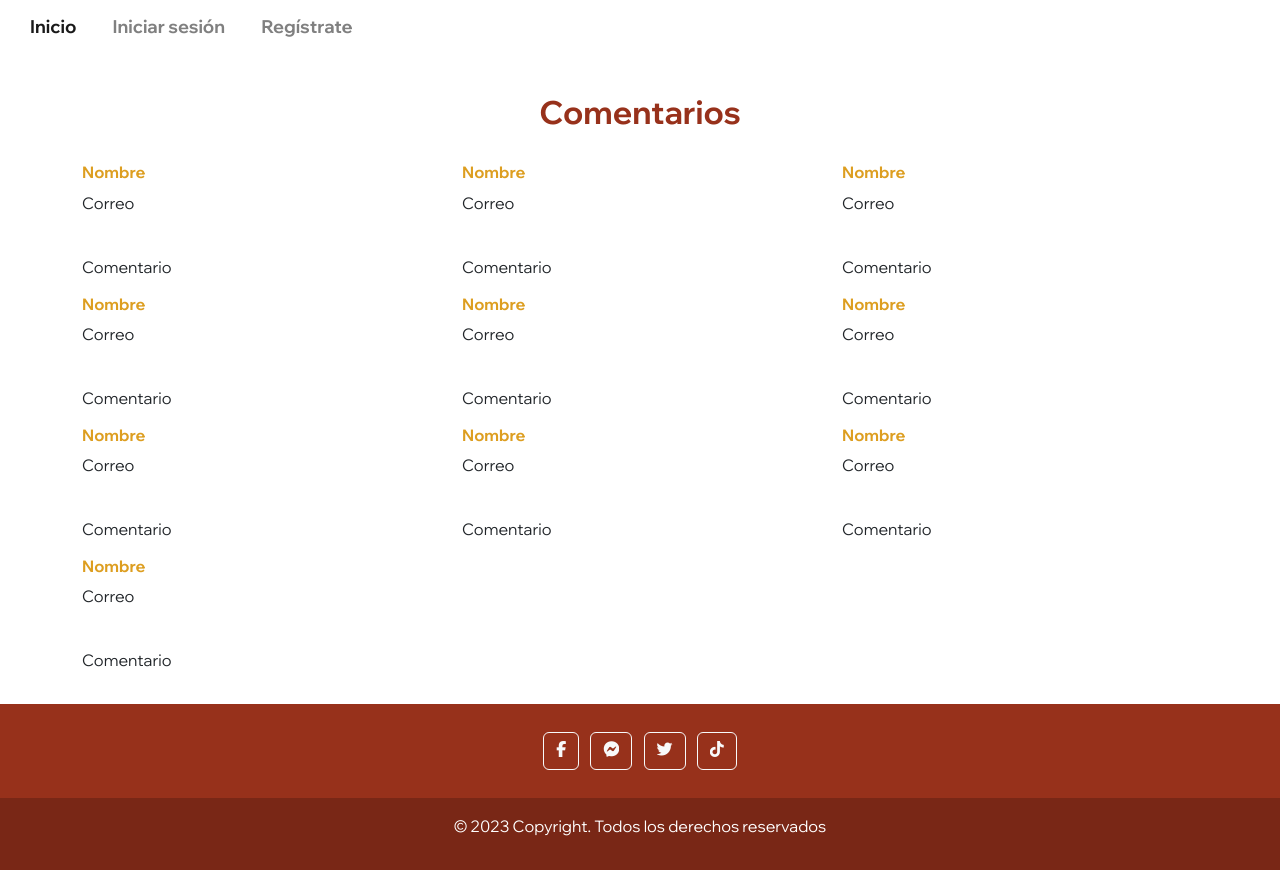
After one commit to MassielCC/Proyecto_POO_Pycharm, a Flask app: page /comentarios in a window 1280 px wide. The commit adds this page. Run offline with Flask 3, Linux system fonts and the light colour scheme; some libraries are stand-ins or nearby versions.

Commit message:
First commit

```diff
--- a/main.py
+++ b/main.py
@@ -15,6 +15,10 @@ def index():
 def carta():
     return render_template('/admin/carta.html')
 
+@app.route('/comentarios')
+def comentarios():
+    return render_template('/admin/comentarios.html')
+
 usuarios=[]
 @app.route("/signup/", methods=["GET", "POST"])
 def show_signup_form():
@@ -27,11 +31,9 @@ def show_signup_form():
         name = form.name.data
         email = form.email.data
         password = form.password.data
-        user = {'nombre': name, 'usuario':email, 'clave': password}
-        usuarios.append(user)
         try:
-            with open("usuarios1.txt", "a+") as archivo1:
-                archivo1.write(f"{user}")
+            with open("usuarios2.txt", "a+") as archivo1:
+                archivo1.write(f"{name}, {email}, {password}" + "\n")
         finally:
             archivo1.close()
         next = request.args.get('next', None)
@@ -105,14 +107,18 @@ def cerrar_sesion():
 if __name__ == '__main__':
     try:
         # lectura del archivo usuarios.txt
-        with open("usuarios.txt", "r") as archivo2:
+        with open("usuarios3.txt", "r") as archivo2:
             # en usuarios_ guardamos el contenido de usuarios.txt como una lista de str
             usuarios_ = archivo2.readlines()
+            print("Imprimir todo")
+            print(usuarios_)
     finally:
         archivo2.close()
         for u_ in usuarios_:
             # divido en una lista el contenido de cada linea
             info = u_.split(',')
+            print("Imprimir info")
+            print(info)
             elemento = {}  # creo el diccionario elemento
             elemento['usuario'] = info[1]  # el key 'usuario' toma el valor del correo
             elemento['clave'] = info[2]  # el key 'clave' guarda la contraseña
--- /dev/null
+++ b/templates/admin/comentarios.html
@@ -0,0 +1,20 @@
+{% extends './base.html' %}
+{% block title %}Comentarios{% endblock %}
+{% block body %}
+<div class="container py-3">
+    <br>
+    <h2 class="text-center">Comentarios</h2><br>
+    <div class="row">
+            {% for i in range(10) %}
+            <div class="col-lg-4 col-md-6 col-sm-12">
+                <div class="Comentario {{ i }}" >
+                    <h6>Nombre</h6>
+                    <p> Correo</p><br>
+                    <p> Comentario </p>
+                </div>
+            </div>
+            {% endfor %}
+    </div>
+
+</div>
+{% endblock %}
--- a/templates/base.html
+++ b/templates/base.html
@@ -32,9 +32,9 @@
                   <a class="nav-link" href="{{ url_for('post_form') }}">Contáctanos</a>
                 </li>
                 {% if admin%}
-                <li class="nav-item">
-                  <a class="nav-link" href="{{ url_for('cerrar_sesion') }}">Comentarios</a>
-                </li>
+                    <li class="nav-item">
+                      <a class="nav-link" href="{{ url_for('comentarios') }}">Comentarios</a>
+                    </li>
                 {% endif %}
                 <li class="nav-item">
                   <a class="nav-link" href="{{ url_for('cerrar_sesion') }}">Cerrar sesión</a>
--- /dev/null
+++ b/usuarios2.txt
@@ -0,0 +1,2 @@
+{'nombre': 'Massiel', 'usuario': 'marelly.colla@upch.pe', 'clave': '123poo'}
+{'nombre': 'Marelly', 'usuario': 'coartac.marelly.colla@gmail.com', 'clave': 'TA.Kd8$Y.Hkv'}
```
Also changed, not shown: usuarios3.txt (added).
